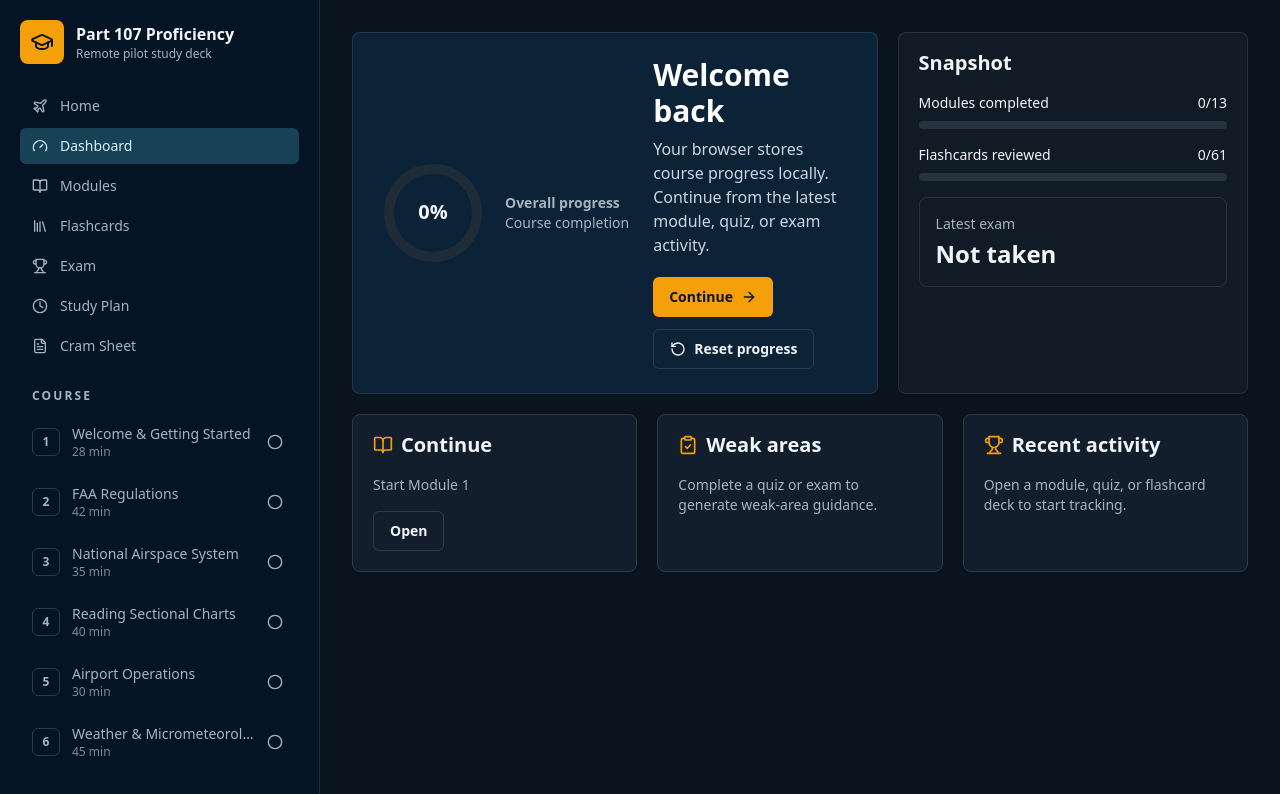
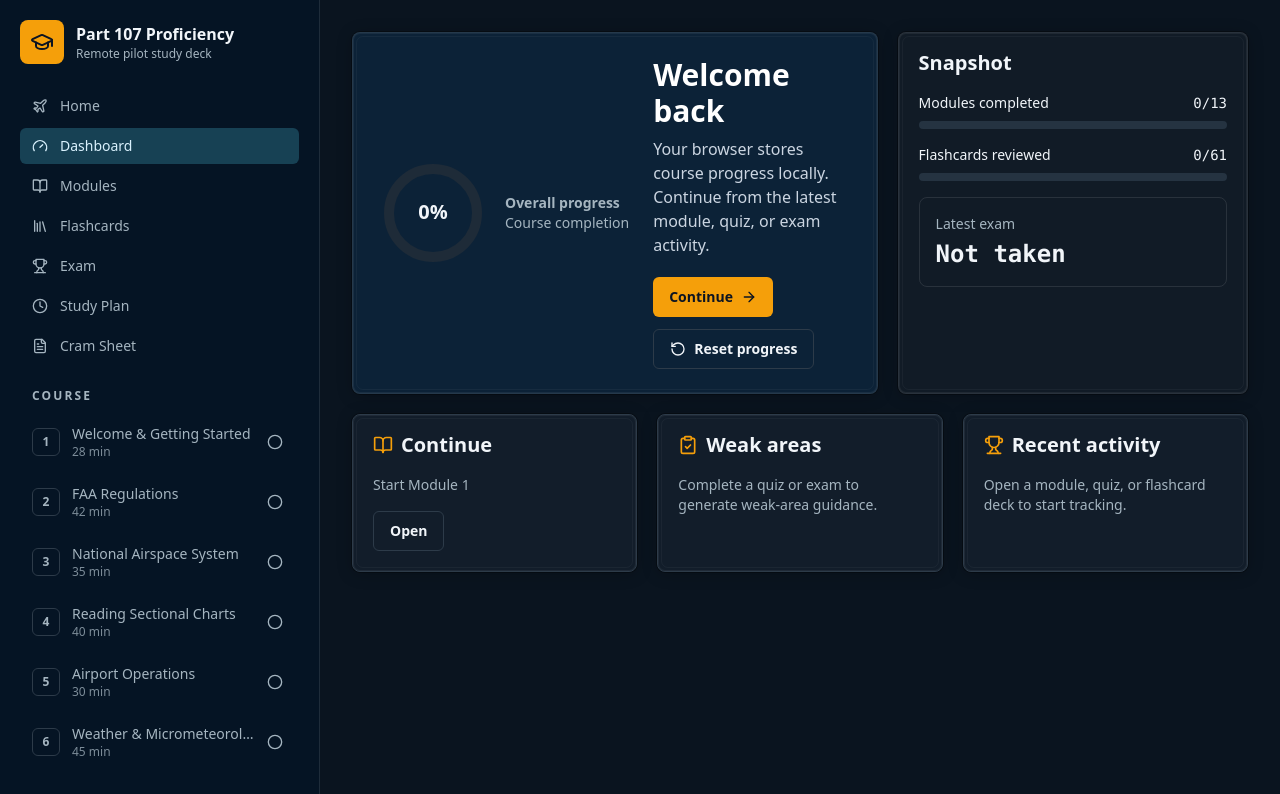
Before and after one commit to jdelvo06-debug/faa107-training, a Next.js app: page /dashboard in a window 1280 px wide. Shown: the top 794 px of the page. Built offline with nearby package versions, Linux system fonts and the light colour scheme.

Commit message:
Add cockpit bezel styling to dashboard

```diff
--- a/app/globals.css
+++ b/app/globals.css
@@ -74,6 +74,49 @@
   .fade-up-delay-2 { animation-delay: 0.25s; }
   .fade-up-delay-3 { animation-delay: 0.4s; }
   .fade-up-delay-4 { animation-delay: 0.55s; }
+
+  /* ── Cockpit instrument bezel ── */
+
+  .cockpit-bezel {
+    position: relative;
+    box-shadow:
+      inset 0 0 0 1px rgba(255, 255, 255, 0.06),
+      0 0 0 1px rgba(0, 0, 0, 0.35),
+      0 2px 16px rgba(0, 0, 0, 0.22);
+    transition: box-shadow 0.35s ease;
+  }
+  .cockpit-bezel::before {
+    content: "";
+    position: absolute;
+    inset: 3px;
+    pointer-events: none;
+    border-radius: calc(var(--radius) - 1px);
+    border: 1px solid rgba(255, 255, 255, 0.04);
+    z-index: 1;
+  }
+  .cockpit-bezel > * {
+    position: relative;
+    z-index: 2;
+  }
+  .cockpit-bezel:hover {
+    box-shadow:
+      inset 0 0 0 1px rgba(245, 158, 11, 0.2),
+      0 0 16px rgba(245, 158, 11, 0.1),
+      0 0 0 1px rgba(0, 0, 0, 0.35),
+      0 2px 20px rgba(0, 0, 0, 0.28);
+  }
+
+  .stat-mono {
+    font-family: ui-monospace, SFMono-Regular, Menlo, Monaco, Consolas, monospace;
+    font-variant-numeric: tabular-nums;
+  }
+
+  .progress-ring-glow {
+    transition: filter 0.35s ease;
+  }
+  .progress-ring-glow:hover {
+    filter: drop-shadow(0 0 10px rgba(245, 158, 11, 0.35));
+  }
 }
 
 /* ── Keyframes ── */
--- a/components/dashboard-summary.tsx
+++ b/components/dashboard-summary.tsx
@@ -22,7 +22,7 @@ export function DashboardSummary() {
   return (
     <div className="grid gap-5">
       <section className="grid gap-5 xl:grid-cols-[1.2fr_0.8fr]">
-        <Card className="border-white/10 bg-aviation-panel shadow-cockpit">
+        <Card className="cockpit-bezel border-white/10 bg-aviation-panel shadow-cockpit">
           <CardContent className="grid gap-6 p-6 md:grid-cols-[auto_1fr] md:items-center">
             <ProgressRing value={overall} label="Overall progress" />
             <div>
@@ -45,7 +45,7 @@ export function DashboardSummary() {
             </div>
           </CardContent>
         </Card>
-        <Card className="border-white/10 bg-white/[0.03]">
+        <Card className="cockpit-bezel border-white/10 bg-white/[0.03]">
           <CardHeader>
             <CardTitle>Snapshot</CardTitle>
           </CardHeader>
@@ -53,27 +53,27 @@ export function DashboardSummary() {
             <div>
               <div className="mb-2 flex justify-between text-sm">
                 <span>Modules completed</span>
-                <span>{completedModules}/13</span>
+                <span className="stat-mono">{completedModules}/13</span>
               </div>
               <Progress value={Math.round((completedModules / modules.length) * 100)} />
             </div>
             <div>
               <div className="mb-2 flex justify-between text-sm">
                 <span>Flashcards reviewed</span>
-                <span>{flashcardTotals.reviewed}/{flashcardTotals.total}</span>
+                <span className="stat-mono">{flashcardTotals.reviewed}/{flashcardTotals.total}</span>
               </div>
               <Progress value={Math.round((flashcardTotals.reviewed / flashcardTotals.total) * 100)} />
             </div>
             <div className="rounded-lg border border-white/10 p-4">
               <p className="text-sm text-muted-foreground">Latest exam</p>
-              <p className="mt-1 text-2xl font-bold">{latestExam ? `${latestExam.score}/${latestExam.total}` : "Not taken"}</p>
+              <p className="mt-1 text-2xl font-bold stat-mono">{latestExam ? `${latestExam.score}/${latestExam.total}` : "Not taken"}</p>
             </div>
           </CardContent>
         </Card>
       </section>
 
       <section className="grid gap-5 lg:grid-cols-3">
-        <Card>
+        <Card className="cockpit-bezel bg-card/95">
           <CardHeader>
             <CardTitle className="flex items-center gap-2">
               <BookOpen className="h-5 w-5 text-primary" />
@@ -87,7 +87,7 @@ export function DashboardSummary() {
             </Button>
           </CardContent>
         </Card>
-        <Card>
+        <Card className="cockpit-bezel bg-card/95">
           <CardHeader>
             <CardTitle className="flex items-center gap-2">
               <ClipboardCheck className="h-5 w-5 text-primary" />
@@ -100,7 +100,7 @@ export function DashboardSummary() {
                 <div key={area.topic}>
                   <div className="mb-2 flex justify-between text-sm">
                     <span>{area.topic}</span>
-                    <span>{area.percent}%</span>
+                    <span className="stat-mono">{area.percent}%</span>
                   </div>
                   <Progress value={area.percent} />
                 </div>
@@ -110,7 +110,7 @@ export function DashboardSummary() {
             )}
           </CardContent>
         </Card>
-        <Card>
+        <Card className="cockpit-bezel bg-card/95">
           <CardHeader>
             <CardTitle className="flex items-center gap-2">
               <Trophy className="h-5 w-5 text-primary" />
--- a/components/progress-ring.tsx
+++ b/components/progress-ring.tsx
@@ -12,7 +12,7 @@ export function ProgressRing({ value, label, size = 112 }: ProgressRingProps) {
   const offset = circumference - (Math.max(0, Math.min(100, value)) / 100) * circumference;
 
   return (
-    <div className="inline-flex items-center gap-4">
+    <div className="progress-ring-glow inline-flex items-center gap-4">
       <svg width={size} height={size} viewBox="0 0 112 112" role="img" aria-label={`${label}: ${value}%`}>
         <circle cx="56" cy="56" r={radius} fill="none" stroke="hsl(var(--muted))" strokeWidth="10" />
         <circle
```
